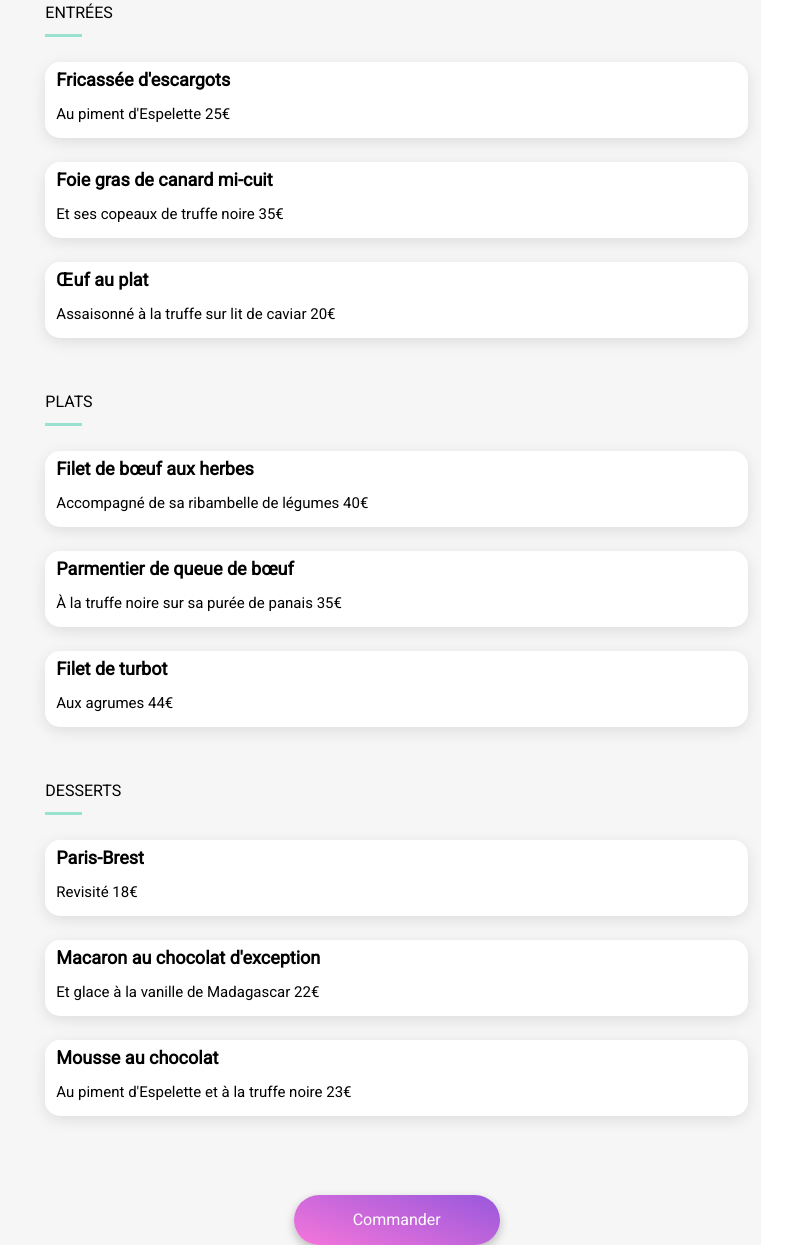
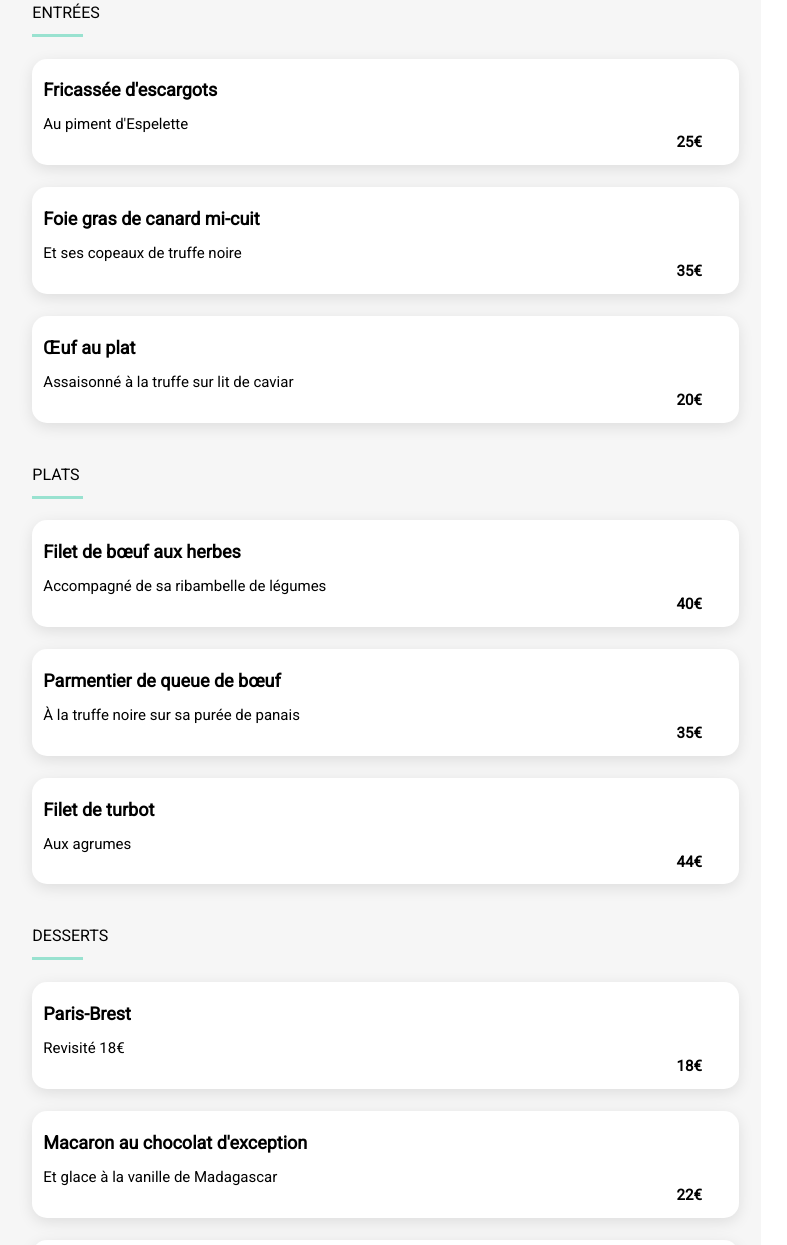
Before and after one commit to NatashaFinkel/Projet-4, a website: page restaurant1.html in a window 1280 px wide. Shown: the part 556-1801 px from the top of the page, without its empty margins (6-793 px from the left). Drawn offline with Linux system fonts and the light colour scheme.

Commit message:
Modification ellipses et noms des plats de la page restaurant et modification dimensions des cards de la page restaurant

```diff
--- a/restaurant1.html
+++ b/restaurant1.html
@@ -45,22 +45,24 @@
                     <div class="dish-card">
 
                         <h3>Fricassée d'escargots</h3>
-                        <p>Au piment d'Espelette 25€</p>
-
+                        <p class="dish-description-box">Au piment d'Espelette</p>
+                        <div class="price">25€</div>
                     </div>
 
                     <div class="dish-card">
 
                         <h3>Foie gras de canard mi-cuit</h3>
-                        <p>Et ses copeaux de truffe noire 35€</p>
-
+                        <p class="dish-description-box">Et ses copeaux de truffe noire</p>
+                        <div class="price">35€</div>
                     </div>
 
 
                     <div class="dish-card">
 
                         <h3>Œuf au plat</h3>
-                        <p>Assaisonné à la truffe sur lit de caviar 20€</p>
+                        <p class="dish-description-box">Assaisonné à la truffe sur lit de caviar</p>
+                            <div class="price">20€</div>
+
 
                     </div>
 
@@ -78,22 +80,23 @@
                     <div class="dish-card">
 
                         <h3>Filet de bœuf aux herbes</h3>
-                        <p>Accompagné de sa ribambelle de légumes 40€</p>
-
+                         <p class="dish-description-box">Accompagné de sa ribambelle de légumes</p>
+                         <div class="price">40€</div>
                     </div>
 
                     <div class="dish-card">
 
                         <h3>Parmentier de queue de bœuf</h3>
-                        <p>À la truffe noire sur sa purée de panais 35€</p>
-
+                        <p class="dish-description-box">À la truffe noire sur sa purée de panais</p>
+                        <div class="price">35€</div>
                     </div>
 
 
                     <div class="dish-card">
 
                         <h3>Filet de turbot</h3>
-                        <p>Aux agrumes 44€</p>
+                        <p class="dish-description-box">Aux agrumes</p>
+                        <div class="price">44€</div>
 
                     </div>
 
@@ -112,23 +115,23 @@
                     <div class="dish-card">
 
                         <h3>Paris-Brest</h3>
-                        <p>Revisité 18€</p>
-
+                        <p class="dish-description-box">Revisité 18€</p>
+                        <div class="price">18€</div>
                     </div>
 
                     <div class="dish-card">
 
                         <h3>Macaron au chocolat d'exception</h3>
-                        <p>Et glace à la vanille de Madagascar 22€</p>
-
+                        <p class="dish-description-box">Et glace à la vanille de Madagascar</p>
+                        <div class="price">22€</div>
                     </div>
 
 
                     <div class="dish-card">
 
                         <h3>Mousse au chocolat</h3>
-                        <p>Au piment d'Espelette et à la truffe noire 23€</p>
-
+                        <p class="dish-description-box">Au piment d'Espelette et à la truffe noire</p>
+                        <div class="price"> 23€</div>
                     </div>
 
                 </div>
--- a/sass/style.scss
+++ b/sass/style.scss
@@ -431,13 +431,8 @@ footer {
     p {
         font-size: 15px;
         font-weight: 300;
-        line-height: 18px;
-        letter-spacing: 0em;
-        margin-left: 11px;
-
-        //il faudra peut-être ajouter ici width en pixels !
-        overflow: hidden;
-        text-overflow: ellipsis;
+        margin-left: 0px;
+        margin-bottom: 0px;
     }
 
     img {
@@ -447,10 +442,9 @@ footer {
 }
 
 .title-container {
+
     border-bottom: 3px solid #99E2D0;
-
-    margin: 0px 0px 13px 13px;
-    width: 5%;
+    width: 7%;
 }
 
 
@@ -461,20 +455,43 @@ footer {
 
 .dish-card {
     background-color: $white-color;
-    margin: 12px 13px;
     border-radius: 15px;
     box-shadow: $quinary-box-shadow;
+    margin: 3% 3% 0% 0%;
+    padding-left: 11px;
 
     h3 {
         font-weight: 700;
         font-size: 18px;
         line-height: 21px;
         letter-spacing: 0em;
-        margin-left: 11px;
+        margin-top: 3%;
+        margin-right: 0%;
+        margin-bottom: 1%;
+        margin-left: 0%;
     }
 
 }
 
+.dish-description-box {
+
+        // Pour couper le texte et
+        // ajouter des points de suspension
+        // si le texte est trop long
+        max-width: 100%;
+        white-space: nowrap;
+        overflow: hidden;
+        text-overflow: ellipsis;
+}
+
+.price {
+    font-weight: 700;
+    font-size: 15px;
+    margin-top: 0%;
+    margin-right: 4%;
+    margin-bottom: 2%;
+    margin-left: 91%;
+}
 
 .dish-order {
     display: flex;
```
Also changed, not shown: sass/style.css, 1 other file.
